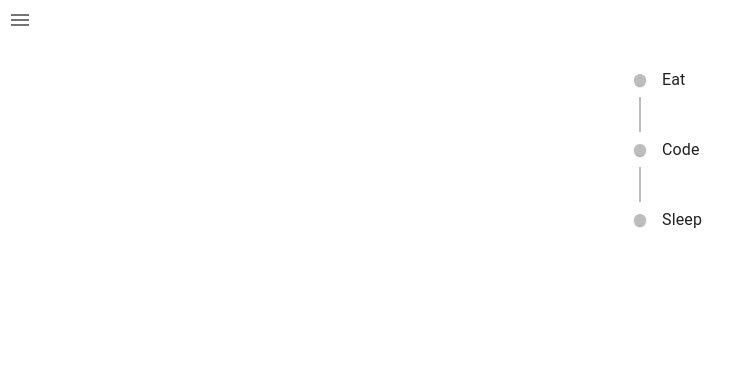
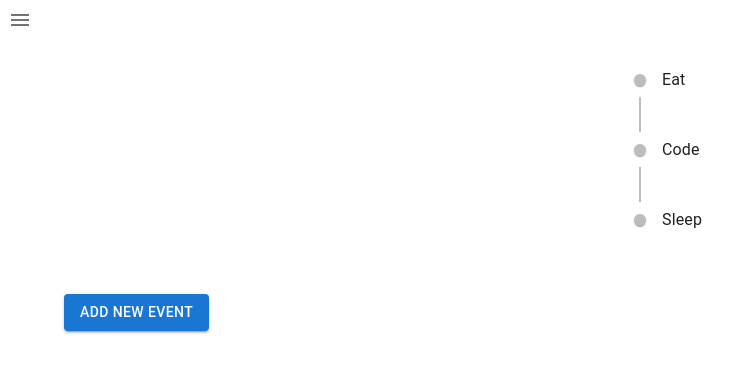
Before and after one commit to TheHQ98/BitBridge, a React (Vite) app in the folder Web/: page / in a window 1280 px wide. Shown: the top 372 px of the page, without its empty margins (0-754 px from the left). Built offline with nearby package versions, Linux system fonts and the light colour scheme.

Commit message:
new feature "Add new event" template

```diff
--- /dev/null
+++ b/Web/src/components/AddEvent.tsx
@@ -0,0 +1,54 @@
+import {Box,Button, Dialog, DialogTitle, DialogContent, DialogContentText, DialogActions} from "@mui/material";
+import {useState} from "react";
+
+export default function AddEvent() {
+    const [open, setOpen] = useState(false);
+
+    const handleClickOpen = () => {
+        setOpen(true);
+    };
+
+    const handleClose = () => {
+        setOpen(false);
+    };
+
+    return (
+        <Box>
+            <Button
+                variant="contained"
+                color="primary"
+                style={{ marginRight: '1rem' }}
+                onClick={handleClickOpen}
+            >
+                Add new event
+            </Button>
+            <Dialog
+                open={open}
+                onClose={handleClose}
+                aria-labelledby="dialog-title"
+                aria-describedby="dialog-description"
+                sx={{
+                    '& .MuiDialog-container': {
+                        backdropFilter: 'blur(4px)', // 设置背景模糊
+                        backgroundColor: 'rgba(255,255,255,0.4)' // 可以调整背景色和透明度
+                    },
+                    '& .MuiPaper-root': {
+                        maxWidth: '80%', // 调整对话框宽度，可以是固定值或百分比
+                        maxHeight: '80vh', // 调整对话框高度
+                    },
+                }}
+            >
+                <DialogTitle id="dialog-title">New Event</DialogTitle>
+                <DialogContent>
+                    <DialogContentText id="dialog-description">
+                        Add a new event
+                    </DialogContentText>
+                </DialogContent>
+                <DialogActions>
+                    <Button>Add</Button>
+                    <Button onClick={handleClose}>Cancel</Button>
+                </DialogActions>
+            </Dialog>
+        </Box>
+    );
+}
--- a/Web/src/views/HomeView.tsx
+++ b/Web/src/views/HomeView.tsx
@@ -1,14 +1,15 @@
-
-
 import Timeline from '@mui/lab/Timeline';
 import TimelineItem from '@mui/lab/TimelineItem';
 import TimelineSeparator from '@mui/lab/TimelineSeparator';
 import TimelineConnector from '@mui/lab/TimelineConnector';
 import TimelineContent from '@mui/lab/TimelineContent';
 import TimelineDot from '@mui/lab/TimelineDot';
+import AddEvent from "../components/AddEvent.tsx";
+import {Box, Container} from "@mui/material";
 
 export default function HomeView() {
   return (
+      <Container>
           <Timeline>
               <TimelineItem>
                   <TimelineSeparator>
@@ -31,5 +32,9 @@ export default function HomeView() {
                   <TimelineContent>Sleep</TimelineContent>
               </TimelineItem>
           </Timeline>
+          <AddEvent></AddEvent>
+      </Container>
+
+
   );
 }
```
Lines whose indentation alone changed are shown as unchanged.
